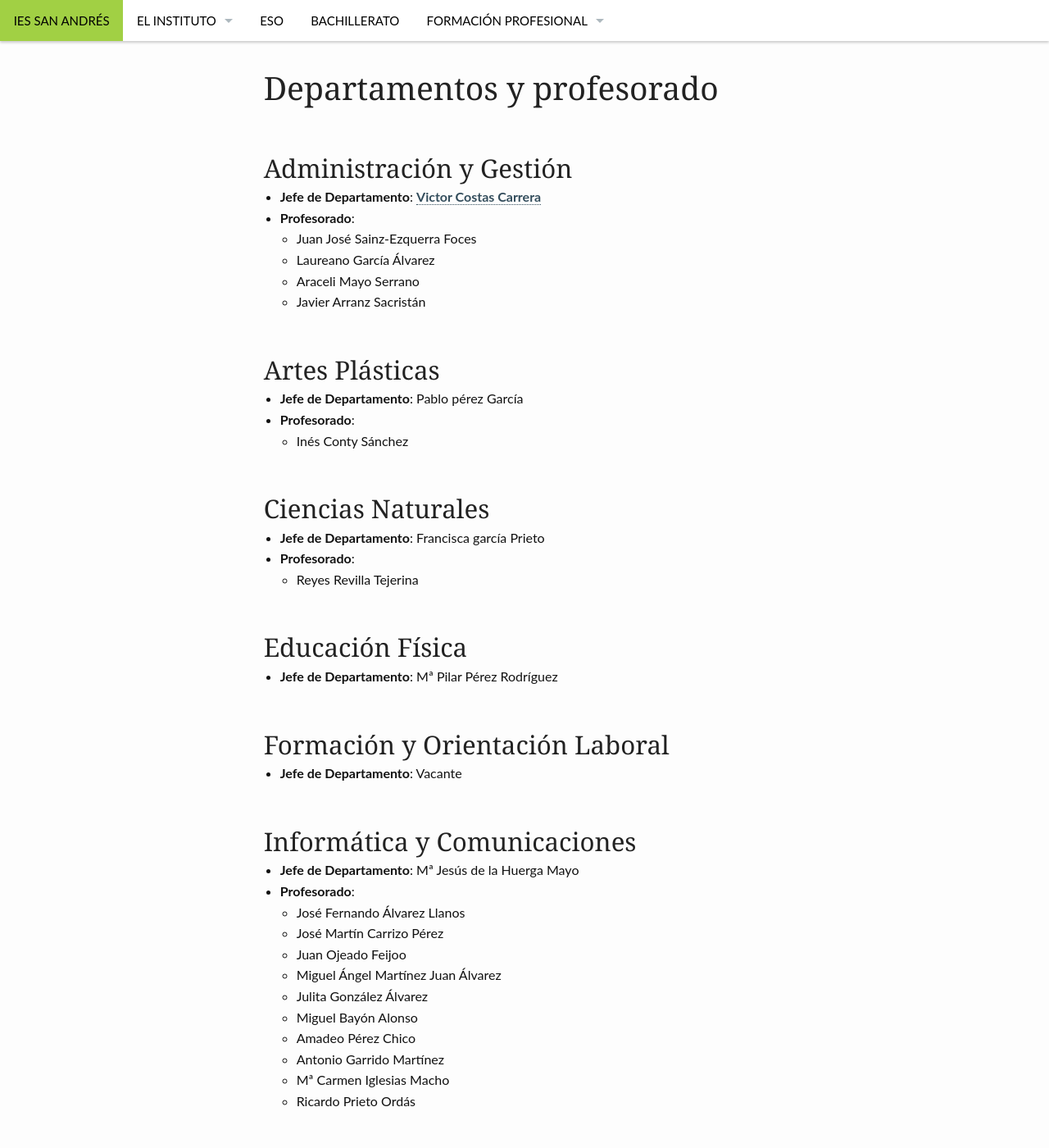
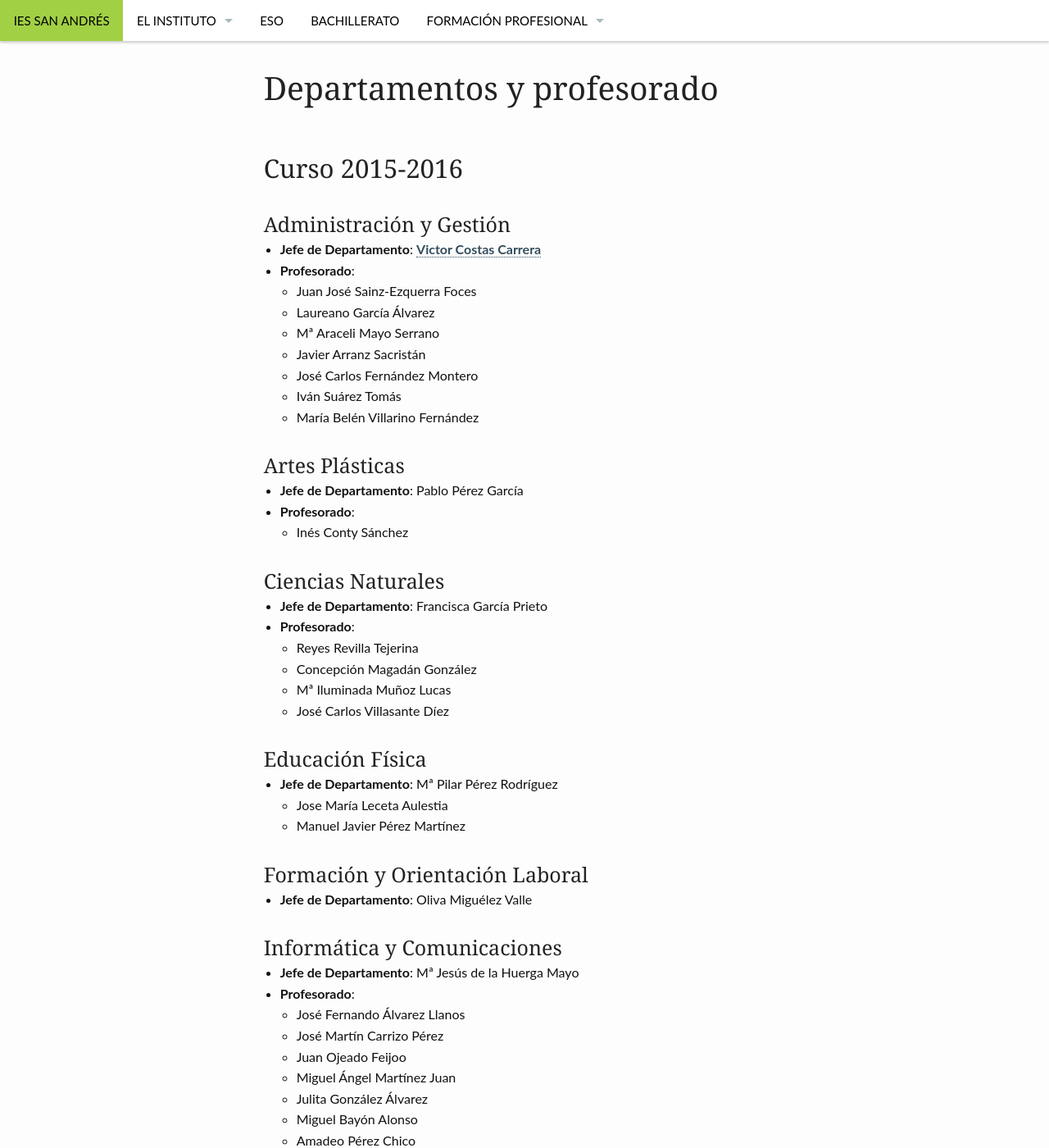
Before and after one commit to iessanandres/iessanandres.github.io.old, a Jekyll site: the page built from pages/departamentosYProfesorado.md, in a window 1280 px wide and 1400 px high. Shown: the whole window at 82% size. Built offline with Jekyll 4.4.1, drawn with Linux system fonts in a browser that asks for light colours; nearby versions of some CDN libraries; some of the changed text lies outside the part shown.

Commit message:
Actulizado listado de profesores y departamentos

```diff
--- a/pages/departamentosYProfesorado.md
+++ b/pages/departamentosYProfesorado.md
@@ -6,48 +6,58 @@
 show_meta: false
 ---
 
-## Administración y Gestión
+## Curso 2015-2016
+
+### Administración y Gestión
 
 * __Jefe de Departamento__: [Victor Costas Carrera](http://winfor4.weebly.com/)
 * __Profesorado__:
   * Juan José Sainz-Ezquerra Foces
   * Laureano García Álvarez
-  * Araceli Mayo Serrano
+  * Mª Araceli Mayo Serrano
   * Javier Arranz Sacristán
+  * José Carlos Fernández Montero
+  * Iván Suárez Tomás
+  * María Belén Villarino Fernández
 
 
-## Artes Plásticas
+### Artes Plásticas
 
-* __Jefe de Departamento__: Pablo pérez García
+* __Jefe de Departamento__: Pablo Pérez García
 * __Profesorado__:
   * Inés Conty Sánchez
 
 
-## Ciencias Naturales
+### Ciencias Naturales
 
-* __Jefe de Departamento__: Francisca garcía Prieto
+* __Jefe de Departamento__: Francisca García Prieto
 * __Profesorado__:
   * Reyes Revilla Tejerina
+  * Concepción Magadán González
+  * Mª Iluminada Muñoz Lucas
+  * José Carlos Villasante Díez
 
 
-## Educación Física
+### Educación Física
 
 * __Jefe de Departamento__: Mª Pilar Pérez Rodríguez
+  * Jose María Leceta Aulestia
+  * Manuel Javier Pérez Martínez
 
 
-## Formación y Orientación Laboral
+### Formación y Orientación Laboral
 
-* __Jefe de Departamento__: Vacante
+* __Jefe de Departamento__: Oliva Miguélez Valle
 
 
-## Informática y Comunicaciones
+### Informática y Comunicaciones
 
 * __Jefe de Departamento__: Mª Jesús de la Huerga Mayo
 * __Profesorado__:
   * José Fernando Álvarez Llanos
   * José Martín Carrizo Pérez
   * Juan Ojeado Feijoo
-  * Miguel Ángel Martínez Juan Álvarez
+  * Miguel Ángel Martínez Juan
   * Julita González Álvarez
   * Miguel Bayón Alonso
   * Amadeo Pérez Chico
@@ -56,72 +66,101 @@
   * Ricardo Prieto Ordás
 
 
-## Filosofía
+### Filosofía
 
-* __Jefe de Departamento__:Marta Fernández Ramírez
+* __Jefe de Departamento__: Marta Fernández Ramírez
+* __Profesorado__:
+  * Rubén Canales García
 
 
-## Física y Química
+### Física y Química
 
 * __Jefe de Departamento__: Juvenal Bernardo Huertas
 * __Profesorado__:
   * Mª Ángeles Miguélez López
 
 
-## Francés
+### Francés
 
 * __Jefe de Departamento__: América Fernández González
+* __Profesorado__:
+  * Natalia Ugidos de la Varga
 
 
-## Geografía e Historia
+### Geografía e Historia
 
 * __Jefe de Departamento__: Juan Francisco Martínez Marcos
 * __Profesorado__:
   * Begoña Inés Menéndez del Amo
-  * Isidoro García Alonso
+  * Isidoro García Alonso (sustituto: Carlos Nistal Sánchez Manrique)
+  * Natalia Acevedo Fernández
+  * Luis Javier Álvarez Álvarez
 
 
-## Inglés
+### Inglés
 
 * __Jefe de Departamento__: Mª Concepción Fernández Andrés
 * __Profesorado__:
   * Mª del Carmen Mesonero Bartolomé
+  * Tomasa Pilar Pastrana Santamarta
+  * Ainhoa González Fernández
+  * Irene Magaz Vara
+  * Juan Luis Pérez Pérez
 
 
-## Lengua y Literatura
+### Latín
+
+* __Jefe de Departamento__: María Jesús Bodelón Astorgano
+
+
+### Lengua y Literatura
 
 * __Jefe de Departamento__: Alicia López Martínez
 * __Profesorado__:
   * [Purificación López Díaz](http://unacasadepalabras.blogspot.com/)
   * Mª Esther Toral Peña
+  * Ana María Álvarez Soto
+  * Beatriz García Álvarez
+  * Clara Elena Prieto Entrialgo
 
 
-## Matemáticas
+### Matemáticas
 
 * __Jefe de Departamento__: Rosa Mª Jiménez García
 * __Profesorado__:
   * Julia de la Torre Grobas
   * Olga Moro González
   * Mª Cruz Rodríguez del Pozo
+  * Ana Isabel Valle Flórez
 
-## Música
+### Música
 
 * __Jefe de Departamento__: Mª Teresa Valbuena Cuesta
 * __Profesorado__:
-  * [Ana Melero Zumel](http://goo.gl/nCENw)
+  * [Ana Mª Melero Zumel](http://goo.gl/nCENw)
+  * Elena María Fernández Delgado
 
 
-## Orientación
+### Orientación
 
 * __Jefe de Departamento__: Mª Jesúz Abril de la Fuente
 * __Profesorado__:
   * Rosa María Garrido Casado
   * Mª Visitación Ferreras Díez
-  * Manuel Ingelmo Tejerina
+  * Manuel Ángel Ingelmo Tejerina
+  * María Rodríguez Prieto
+  * Raquel Rodríguez Seoane
+  * Jorge Rojo Blanco
 
 
-## Tecnología
+### Tecnología
 
 * __Jefe de Departamento__: Tomás Tovar Ordóñez
 * __Profesorado__:
   * Jesús Andrés Morala
+
+
+### Religión
+
+* María Victoria de Castro Ciriano (Religión Evangélica)
+* María Estrella París García (Religión Católica)
```
